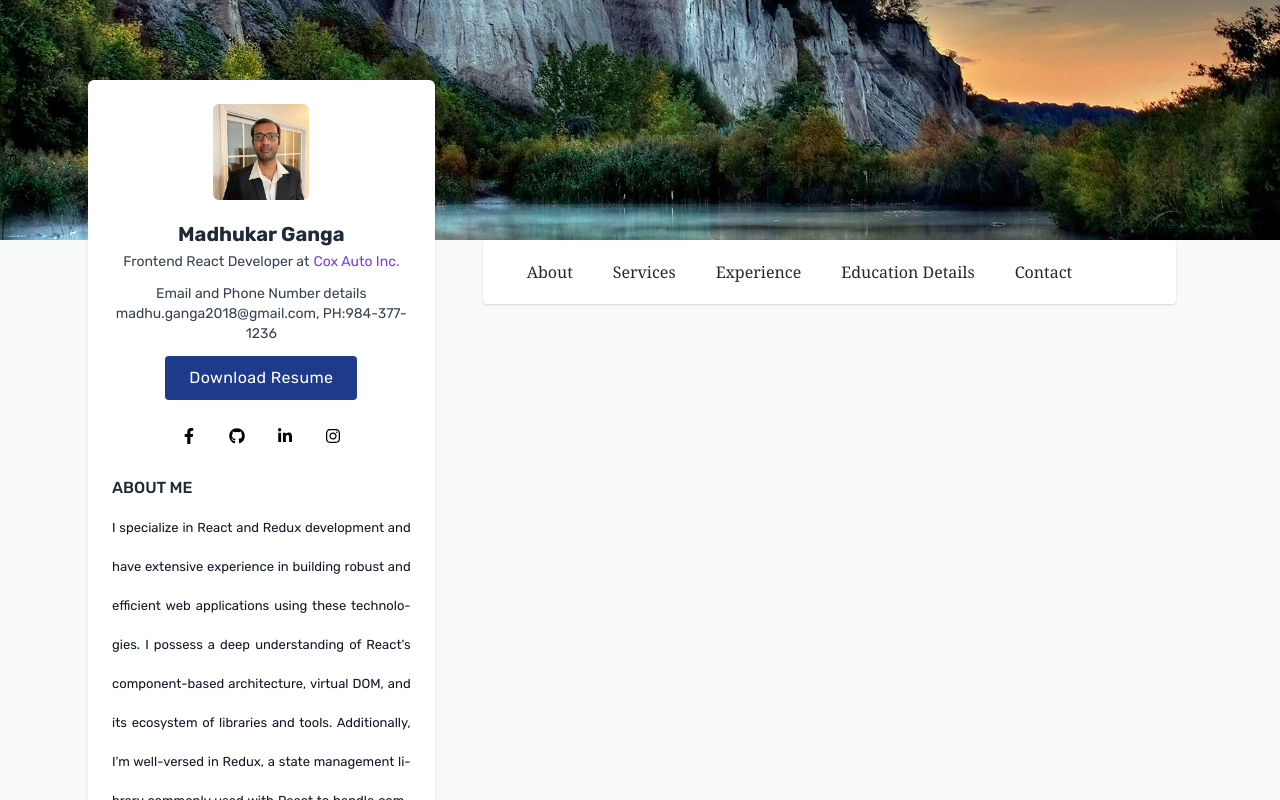
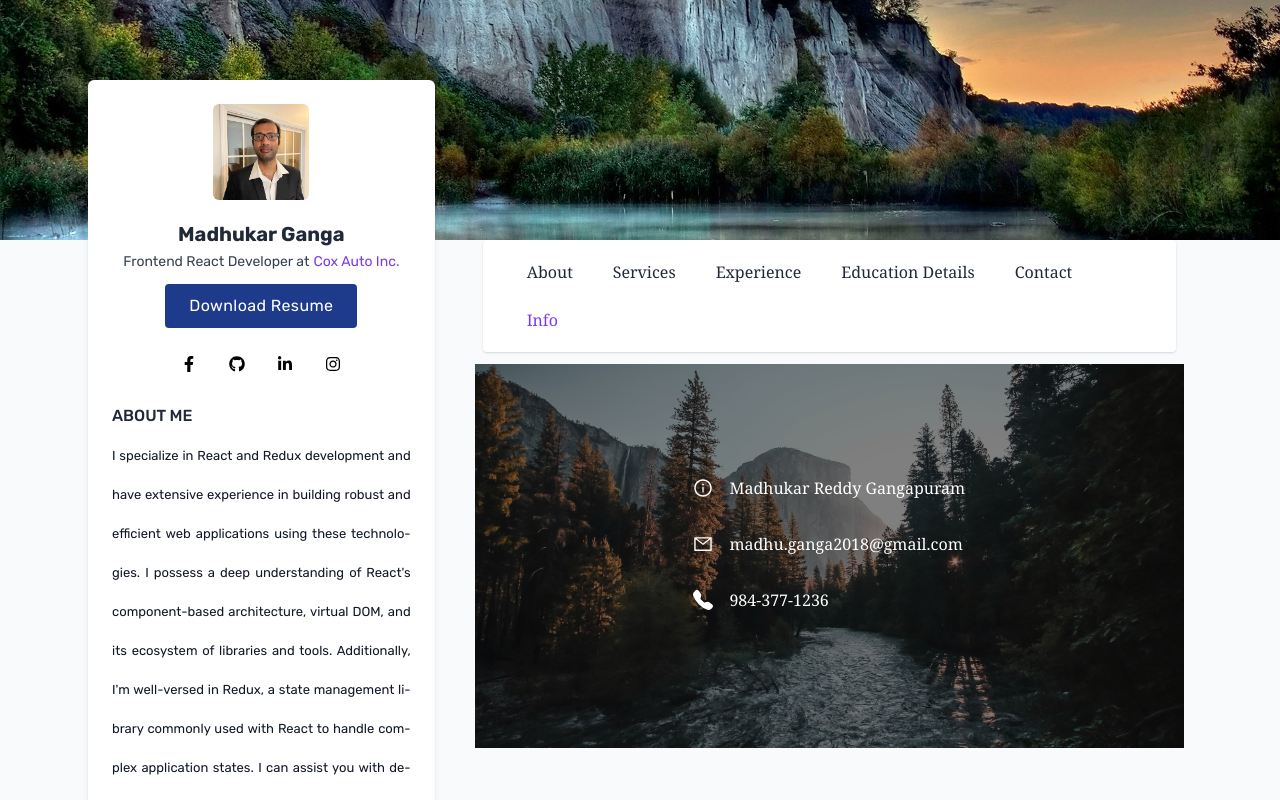
Before and after one commit to mk022104/resume-react-template-main, a React (Create React App) app: page /Group in a window 1280 px wide. Shown: the top 800 px of the page. Built offline with nearby package versions, Linux system fonts and the light colour scheme.

Commit message:
Info-tab

```diff
--- /dev/null
+++ b/src/components/pages/About/about.css
@@ -0,0 +1,11 @@
+.container {
+    position: relative;
+    text-align: center;
+    color: white;
+  }
+  .centered {
+    position: absolute;
+    top: 50%;
+    left: 50%;
+    transform: translate(-50%, -50%);
+  }
--- /dev/null
+++ b/src/components/pages/Group/Group.js
@@ -0,0 +1,27 @@
+import React from "react";
+import mountain from "./mountain.jpg"
+import { BsFillTelephoneFill } from "react-icons/bs";
+import { AiOutlineMail } from "react-icons/ai";
+import { AiOutlineInfoCircle } from "react-icons/ai";
+
+const Group =()=>{
+    return (
+        // <div className="relative w-full bg-neutral-200 dark:bg-neutral-600 overflow-hidden">
+        //   <div className="mx-1 mr-14">
+        //    <img src="mountain.jpg" className="rounded-sm rounded-md rounded-lg shadow-md shadow-lg mr-6 ml-6 h-96 w-full"alt="Waterfalls"/>
+        //    <p className="text-left hover:text-center"></p>
+        //   </div>
+        // </div>
+        <div className="bg-cover bg-center h-96 mr-6 ml-6 mb-8 lg:mb-8" style={{ backgroundImage: `url(${mountain})`  }}>
+          <div className="flex items-center justify-center h-full bg-black bg-opacity-50">
+             <h1 className="text-white font-serif text-left	text-center">
+                <div className="flex items-center space-x-4 p-4"> <AiOutlineInfoCircle className="h-5 w-5"/><div className="text-l">Madhukar Reddy Gangapuram</div></div>
+                <div className="flex items-center space-x-4 p-4"><AiOutlineMail className="h-5 w-5"/><div className="text-l">madhu.ganga2018@gmail.com</div></div>
+                <div className="flex items-center space-x-4 p-4"><BsFillTelephoneFill className="h-5 w-5"/><p className="text-l">984-377-1236</p></div>&nbsp;
+             </h1>
+         </div>
+       </div>
+    )
+}
+
+export default Group;
--- a/src/components/sections/Navbar/Navbar.jsx
+++ b/src/components/sections/Navbar/Navbar.jsx
@@ -10,6 +10,7 @@
 import Portfolio from "../../pages/Portfolio/Portfolio";
 import Service from "../../pages/Service/Service";
 import Qualification from "../../pages/Qualification/Qualification.jsx";
+import Group from "../../pages/Group/Group.js";
 
 const navbarData = [
   {
@@ -37,6 +38,11 @@
     title: "Contact",
     to: "/contact",
   },
+  {
+    id:6,
+    title:"Info",
+    to:"/group"
+  }
 ];
 
 const Navbar = () => {
@@ -69,6 +75,9 @@
         <Route path="/Qualification">
           <Qualification />
         </Route>
+        <Route path="/Group">
+          <Group/>
+        </Route>
       </Switch>
     </Router>
   );
--- a/src/components/sections/Sidebar/Sidebar.jsx
+++ b/src/components/sections/Sidebar/Sidebar.jsx
@@ -45,9 +45,6 @@
             Cox Auto Inc.
           </a>
         </p>
-        <p className="text-sm text-gray-700 mb-3">
-          Email and Phone Number details madhu.ganga2018@gmail.com,
-          PH:984-377-1236</p>
         <a
           href="/MadhuDevsReactResume.docx"
           className="inline-block mb-3 rounded bg-blue-900 text-center border-0 py-2 px-6 text-white leading-7 tracking-wide active:bg-blue-900 hover:bg-blue-900"
```
Also changed, not shown: src/components/pages/Group/mountain.jpg (added), 1 other file (tests, documents, lock files or other folders).
